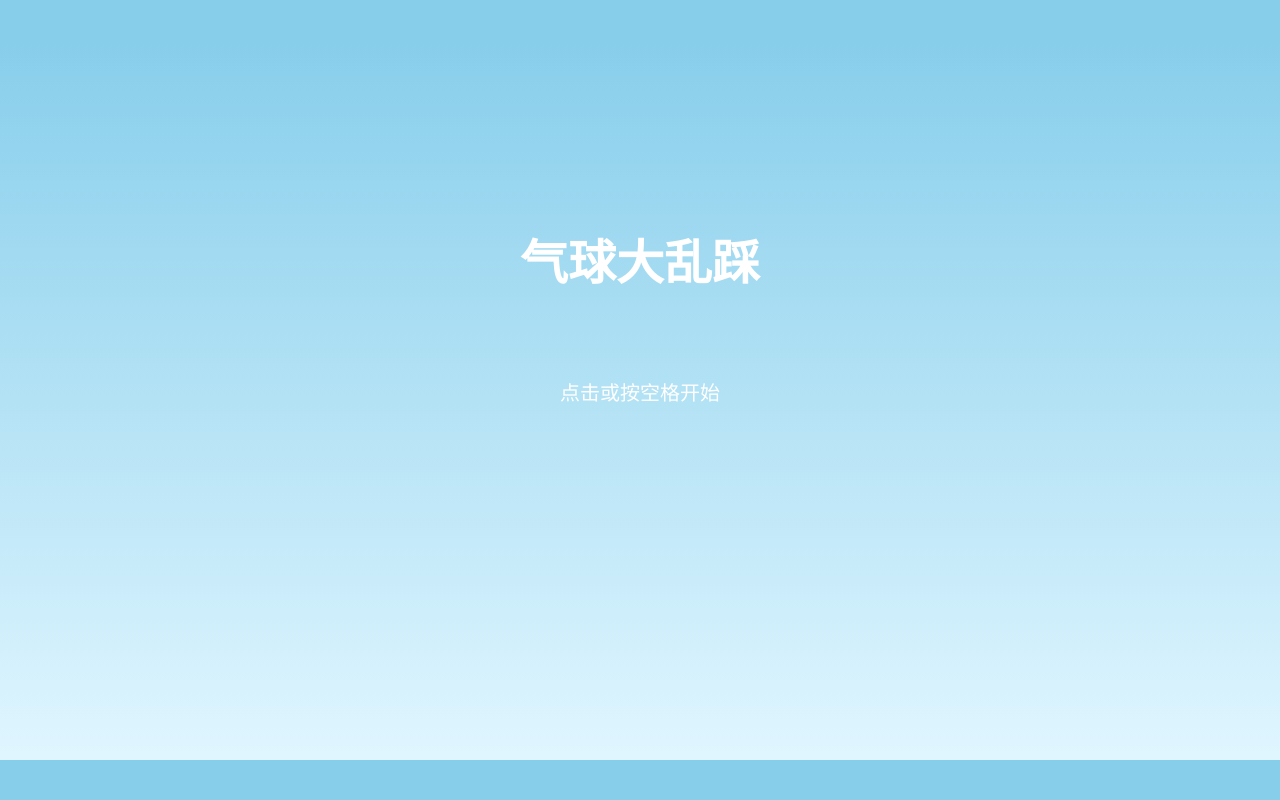
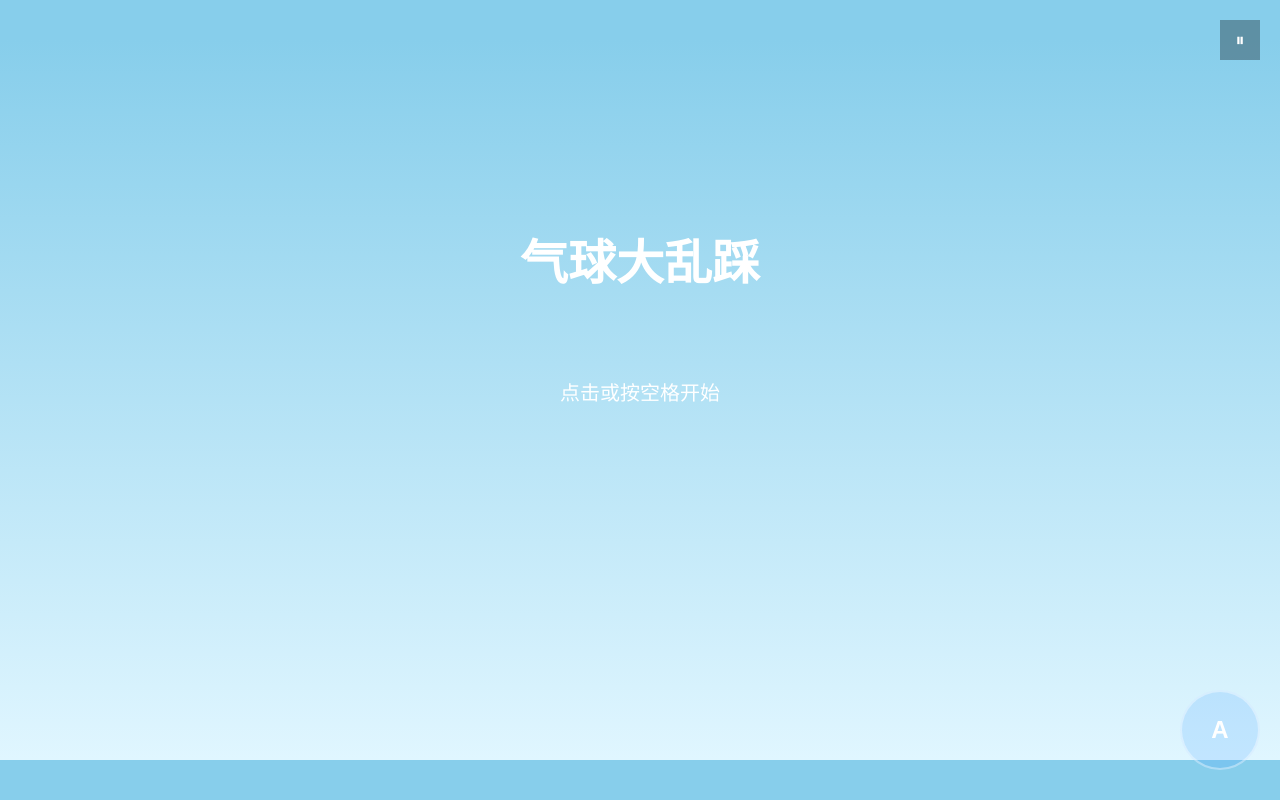
Before and after one commit to BenHPM/BalloonStamp, a website built with Vite: page index.html in a window 1280 px wide. Built offline with nearby package versions, Linux system fonts and the light colour scheme.

Commit message:
feat: add touch screen UI (joystick zone, flap button, pause button)

```diff
--- a/index.html
+++ b/index.html
@@ -14,10 +14,32 @@
     #game-canvas {
       display: block; width: 100%; height: 100%;
     }
+    #joystick-zone {
+      position: fixed; left: 0; bottom: 0;
+      width: 50%; height: 40%; z-index: 10;
+    }
+    #btn-flap {
+      position: fixed; right: 20px; bottom: 30px;
+      width: 80px; height: 80px; border-radius: 50%;
+      border: 2px solid rgba(255,255,255,0.4);
+      background: rgba(77,166,255,0.2);
+      color: #fff; font-size: 24px; font-weight: bold;
+      z-index: 10;
+    }
+    #btn-pause {
+      position: fixed; right: 20px; top: 20px;
+      width: 40px; height: 40px; border: none;
+      background: rgba(0,0,0,0.3);
+      color: #fff; font-size: 18px;
+      z-index: 10;
+    }
   </style>
 </head>
 <body>
   <canvas id="game-canvas"></canvas>
+  <div id="joystick-zone"></div>
+  <button id="btn-flap">A</button>
+  <button id="btn-pause">⏸</button>
   <script type="module" src="/src/main.js"></script>
 </body>
 </html>
```
